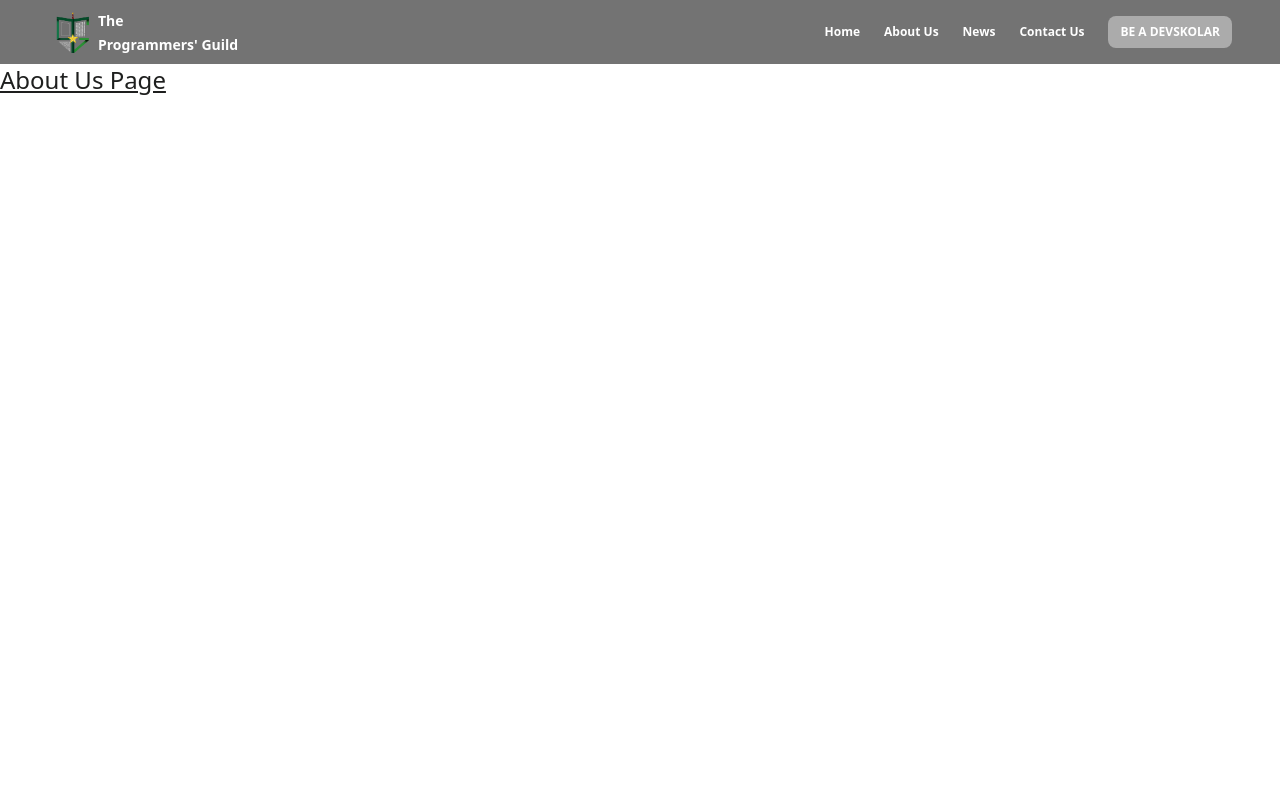
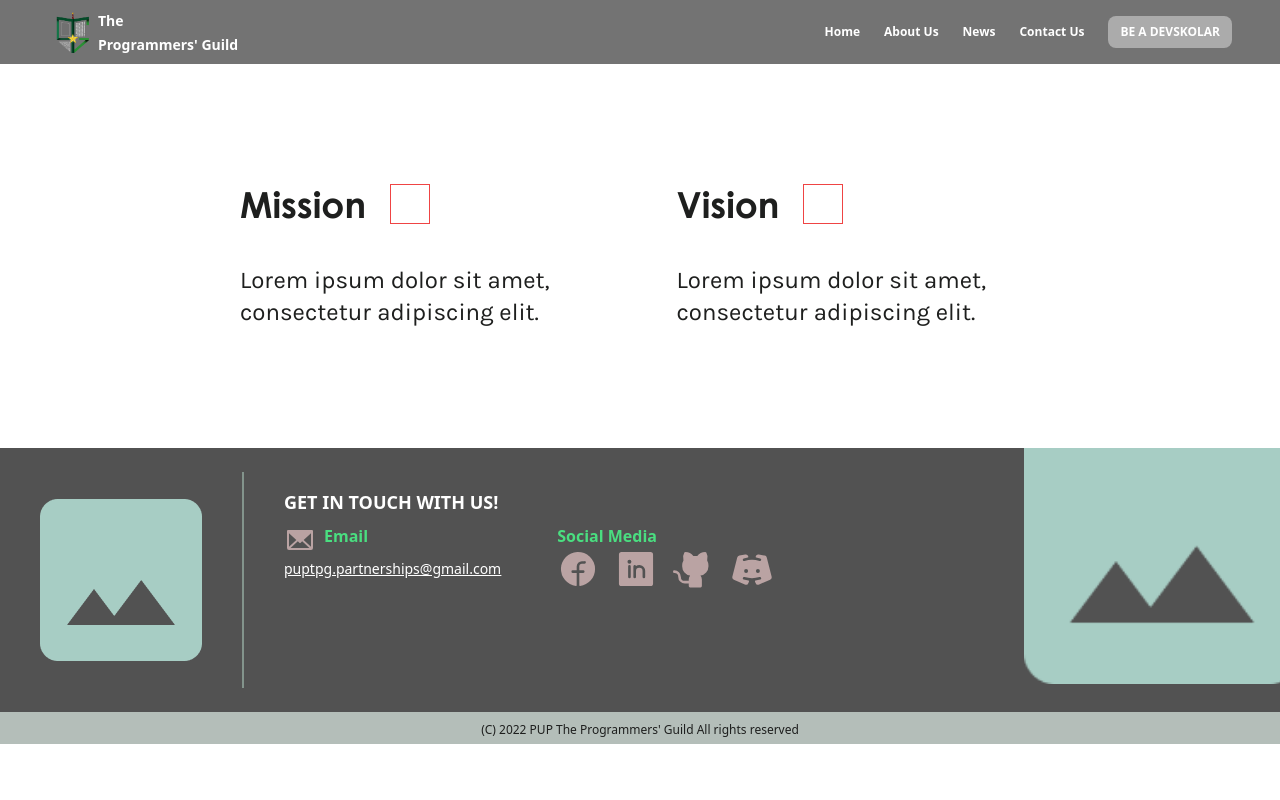
Before and after one commit to PUP-The-Programmers-Guild/TPGWebsite, a Next.js app: page /about in a window 1280 px wide. Shown: the top 800 px of the page. Built offline with nearby package versions, Linux system fonts and the light colour scheme; what tailwind-gradient-mask-image would draw is missing.

Commit message:
Create new About page section: Mission and Vision (#29)
* Add new About page section: Mission and Vision

---------

Co-authored-by: datsudo <>

```diff
--- /dev/null
+++ b/src/components/About/MissionVision.tsx
@@ -0,0 +1,23 @@
+const MissionContent = `Lorem ipsum dolor sit amet, consectetur adipiscing elit.`
+const VisionContent = `Lorem ipsum dolor sit amet, consectetur adipiscing elit.`
+
+export default function MissionVision() {
+  return (
+    <section className="flex px-60 py-[7.5rem] gap-x-[4.56rem]">
+      {
+        [["Mission", MissionContent], ["Vision", VisionContent]]
+        .map(([title, content]) => (
+          <div key={title}>
+            <div className="flex items-start gap-x-6 mb-10">
+              <h2 className="font-heading text-4xl font-bold">{title}</h2>
+
+              {/* TODO: Icon for mission/vision beside the title */}
+              <div className="w-10 h-10 border border-red-500"></div>
+            </div>
+            <p className="font-body text-2xl">{content}</p>
+          </div>
+        ))
+      }
+    </section>
+  )
+}
--- a/src/pages/about.tsx
+++ b/src/pages/about.tsx
@@ -1,7 +1,9 @@
+import MissionVision from "@/components/About/MissionVision"
+
 export default function AboutPage() {
   return (
-    <div className="z-100 min-h-[100vh]">
-      <h1 className="text-2xl underline">About Us Page</h1>
-    </div>
-  );
+    <>
+      <MissionVision />
+    </>
+  )
 }
```
